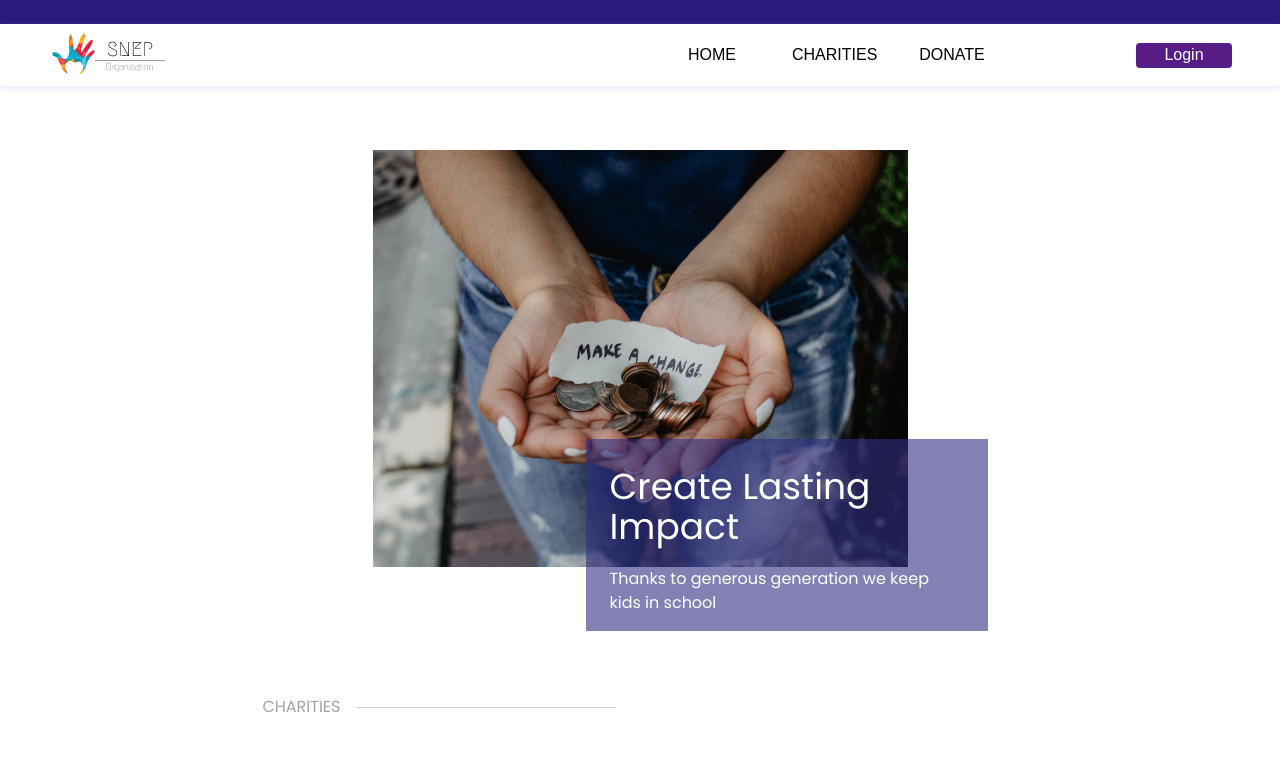
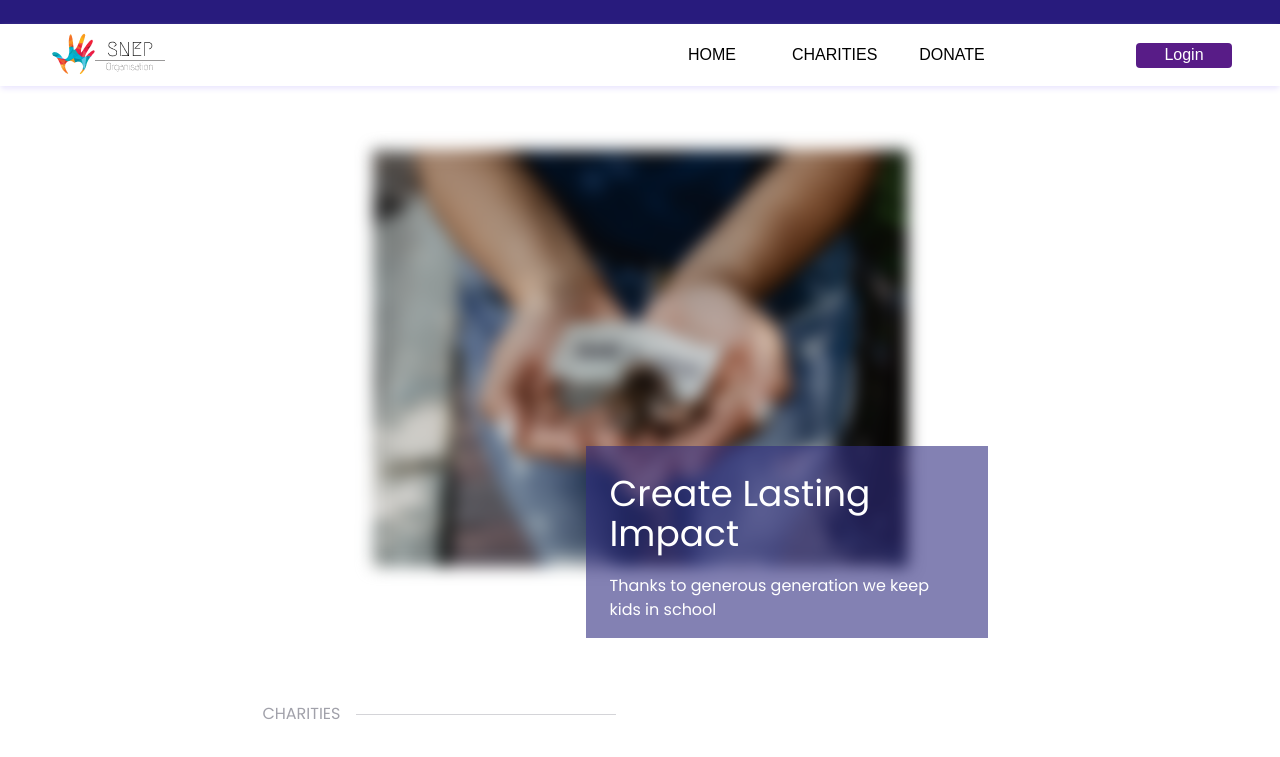
Before and after one commit to PhillipNzau/snep-proj, a React (Vite) app: page /charity in a window 1280 px wide. Shown: the top 757 px of the page. Built offline with nearby package versions, Linux system fonts and the light colour scheme; a web font is replaced by a local one.

Commit message:
lazy load images

```diff
--- a/package.json
+++ b/package.json
@@ -13,11 +13,13 @@
     "react": "^18.2.0",
     "react-dom": "^18.2.0",
     "react-helmet-async": "^1.3.0",
+    "react-lazy-load-image-component": "^1.6.0",
     "react-router-dom": "^6.16.0"
   },
   "devDependencies": {
     "@types/react": "^18.2.15",
     "@types/react-dom": "^18.2.7",
+    "@types/react-lazy-load-image-component": "^1.6.1",
     "@typescript-eslint/eslint-plugin": "^6.0.0",
     "@typescript-eslint/parser": "^6.0.0",
     "@vitejs/plugin-react": "^4.0.3",
--- a/src/components/CharityCard.tsx
+++ b/src/components/CharityCard.tsx
@@ -1,4 +1,6 @@
 import { useNavigate } from "react-router-dom";
+import { LazyLoadImage } from "react-lazy-load-image-component";
+
 const CharityCard = () => {
   const navigate = useNavigate();
   const handleOnClick = (id: any) => {
@@ -12,7 +14,12 @@ const CharityCard = () => {
       }}
     >
       <div>
-        <img src="/charityImg.png" alt="charity img" width={262} height={154} />
+        <LazyLoadImage
+          src="/charityImg.png"
+          alt="charity img"
+          width={262}
+          height={154}
+        />
       </div>
 
       <div className=" px-2 py-3 flex flex-col justify-between h-[180px] ">
--- a/src/pages/Charity.tsx
+++ b/src/pages/Charity.tsx
@@ -1,3 +1,4 @@
+import { LazyLoadImage } from "react-lazy-load-image-component";
 import CharityCard from "../components/CharityCard";
 import SEO from "../components/SEO";
 
@@ -13,7 +14,13 @@ const Charity = () => {
       {/* Hero section */}
       <section className="relative w-[535px] mb-20">
         <div className="">
-          <img src="/hero.png" alt="charity img" width={535} height={417} />
+          <LazyLoadImage
+            effect="blur"
+            src="/hero.png"
+            alt="charity img"
+            width={535}
+            height={417}
+          />
         </div>
 
         <div className="absolute -bottom-16 -right-20 w-[402px] h-48 bg-indigo-900 bg-opacity-60 px-6 py-7 text-white">
```
Also changed, not shown: 2 other files (tests, documents, lock files or other folders).
